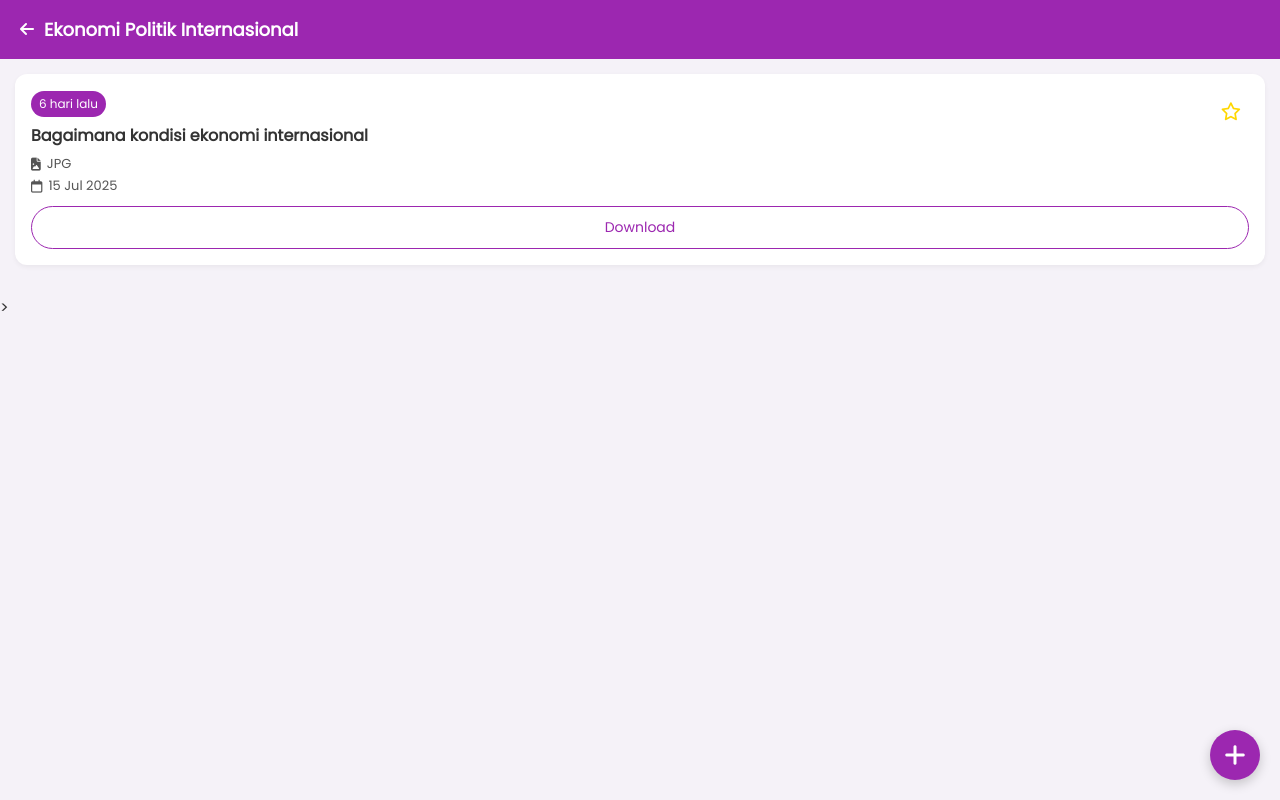
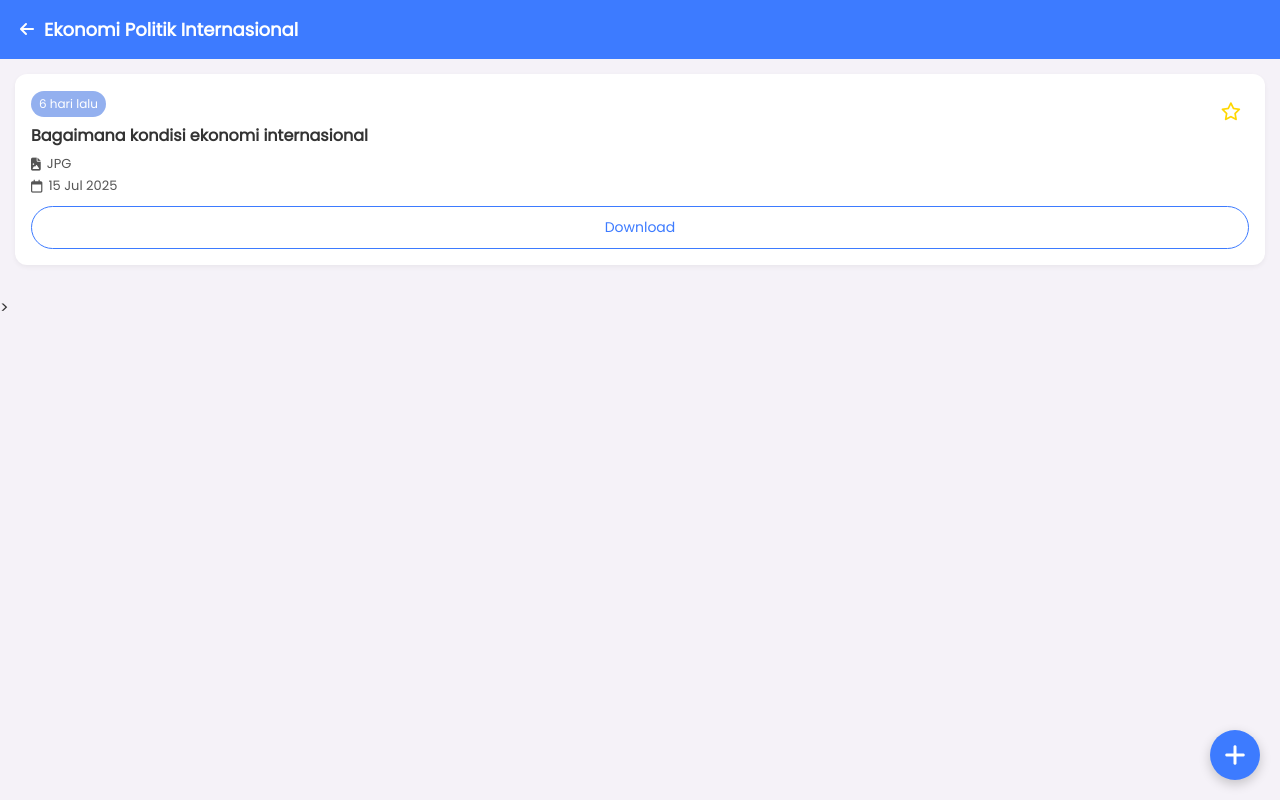
Before and after one commit to adtyfp/kelasvirtual, a PHP site: page /materi.php?id_folder=34 in a window 1280 px wide. Run offline with PHP 8.4, Linux system fonts and the light colour scheme; a user stored in the database is signed in; data comes from the database, SQL or seed files in the repository.

Commit message:
Update materi.php

```diff
--- a/materi.php
+++ b/materi.php
@@ -100,7 +100,7 @@ if (isset($_GET['download'])) {
     <meta name="viewport" content="width=device-width, initial-scale=1.0">
     <link href="https://fonts.googleapis.com/css2?family=Poppins&display=swap" rel="stylesheet">
     <link rel="stylesheet" href="https://cdnjs.cloudflare.com/ajax/libs/font-awesome/6.4.0/css/all.min.css">
-    <style>
+       <style>
         * {
             margin: 0;
             padding: 0;
@@ -114,7 +114,7 @@ if (isset($_GET['download'])) {
         }
 
         header {
-            background: #9C27B0;
+            background: #3d7bff;
             color: white;
             padding: 16px 20px;
             display: flex;
@@ -142,7 +142,7 @@ if (isset($_GET['download'])) {
 
         .material-badge {
             font-size: 12px;
-            background: #9C27B0;
+            background:rgb(147, 176, 239);
             color: white;
             padding: 4px 8px;
             border-radius: 50px;
@@ -183,8 +183,8 @@ if (isset($_GET['download'])) {
             width: 100%;
             padding: 10px;
             background: transparent;
-            border: 1.5px solid #9C27B0;
-            color: #9C27B0;
+            border: 1.5px solid #3d7bff;
+            color: #3d7bff;
             border-radius: 30px;
             font-size: 14px;
             text-align: center;
@@ -193,7 +193,7 @@ if (isset($_GET['download'])) {
         }
 
         .download-btn:hover {
-            background: #9C27B0;
+            background: #3d7bff;
             color: white;
         }
 
@@ -202,7 +202,7 @@ if (isset($_GET['download'])) {
             position: fixed;
             bottom: 20px;
             right: 20px;
-            background: #9C27B0;
+            background: #3d7bff;
             color: white;
             font-size: 24px;
             width: 50px;
@@ -238,7 +238,7 @@ if (isset($_GET['download'])) {
         }
 
         .form-popup button {
-            background: #9C27B0;
+            background: #3d7bff;
             color: white;
             border: none;
             font-weight: 600;
```
